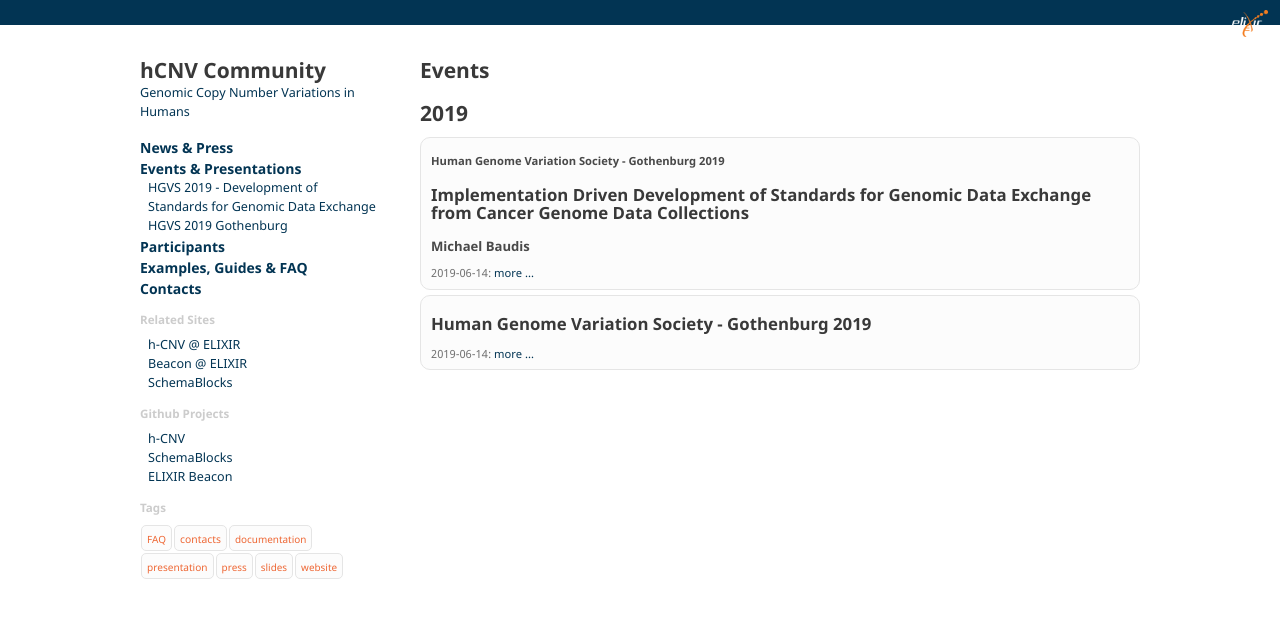
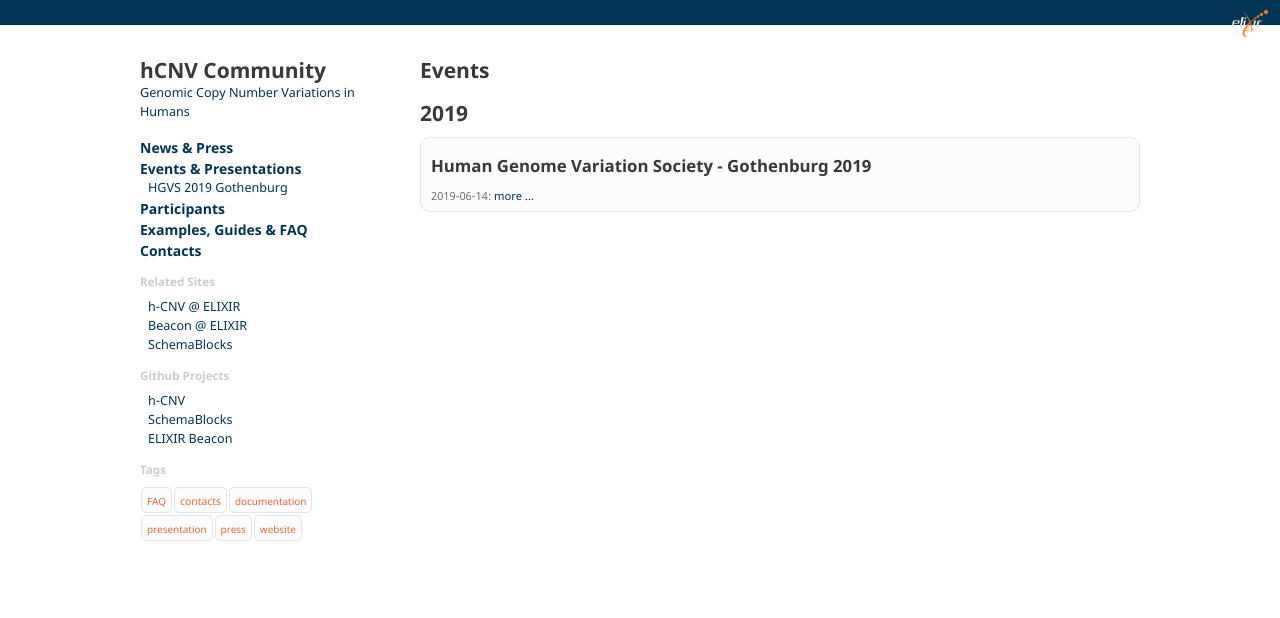
Before and after one commit to kvongruenigen/hcnv.github.io, a Jekyll site: the page built from categories/events.md, in a window 1280 px wide. Shown: the top 618 px of the page. Built offline with Jekyll 4.4.1, drawn with Linux system fonts in a browser that asks for light colours; some of the changed lines change nothing that is shown.

Commit message:
only one conference page

```diff
--- a/pages/_posts/2019-06-14-programme-abstracts-HGVS-Gothenburg.md
+++ b/pages/_posts/2019-06-14-programme-abstracts-HGVS-Gothenburg.md
@@ -9,11 +9,16 @@ tags:
   - presentation
   - abstract
 www_link: http://events.hgvs.org
-pdf_file_name: "2019-06-14-programme-abstracts-HGVS.pdf"
-pdf_file_type: abstracts
+pdf_file_name:
+pdf_file_type:
 ---
 
 
 ## Human Genome Variation Society - Gothenburg 2019
 
 As a satellite meeting of the [European Human Genetics Conference](https://www.eshg.org/index.php?id=94), the HGVS2019 meeting this year had a focus on human Copy Number Number Variations.
+
+Further information:
+
+* Abstract Book [PDF](/assets/articles_and_presentations/2019-06-14-programme-abstracts-HGVS.pdf)
+* Michael Baudis: Genomic Exchange Standards from Cancer Genome Data [PDF](/assets/articles_and_presentations/2019-06-14___Michael-Baudis__genomic-Exchange-Standards-from-Cancer-Genome-Data__HGVS2019.pdf)
--- a/pages/_posts/2019-06-14-talk-HGVS-Gothenburg-michael.md
+++ /dev/null
@@ -1,31 +0,0 @@
----
-title: "HGVS 2019 - Development of Standards for Genomic Data Exchange"
-layout: default
-date: 2019-06-14
-category:
-  - events
-tags:
-  - talk
-  - presentation
-  - abstract
-  - slides
-pdf_file_name: "2019-06-14___Michael-Baudis__genomic-Exchange-Standards-from-Cancer-Genome-Data__HGVS2019.pdf"
-pdf_file_type: slides
----
-
-#### Human Genome Variation Society - Gothenburg 2019
-## Implementation Driven Development of Standards for Genomic Data Exchange from Cancer Genome Data Collections
-### Michael Baudis
-
-##### Abstract
-
-Cancers are genomic diseases, arising from the clonal propagation of somatic mutation events, with a limited contribution from inherited genomic variants. Genomic copy number variations are major contributors to malignant transformation and progression and constitute - at least in their quantitative extension - the largest contributors to genomic mutation landscapes, in the majority of cancer types. However, while sCNV based alterations of many canonical cancer related genes has been shown, the impact of the widespread, extensive sCNV patterns is poorly understood, not the least due to the limited amount of accessible whole-genome sCNV datasets and the lack of appropriate data standards and exchange formats.
-With the Progenetix and arrayMap repositories our group provides 2 of the largest resources for pre-processed CNV data in cancer, mostly based on the curation and re-analysis of data from public repositories and individual publications. As members of the Global Alliance for Genomics and Health (GA4GH) and participants in the ELIXIR h-CNV community and Beacon project, we utilise our resources to design, implement and test variant annotation and storage formats, as well as federated genome variation discovery tools such as the “Beacon” API, with focus on CNV data.
-
-##### Links
-
-* [progenetix.org](http://progenetix.org)
-* [arraymap.org](http://arraymap.org)
-* [ELIXIR Beacon Project](http://beacon-project.io)
-* [Beacon+](http://beacon.progenetix.org)
-* [schemablocks](http://schemablocks.org)
```
